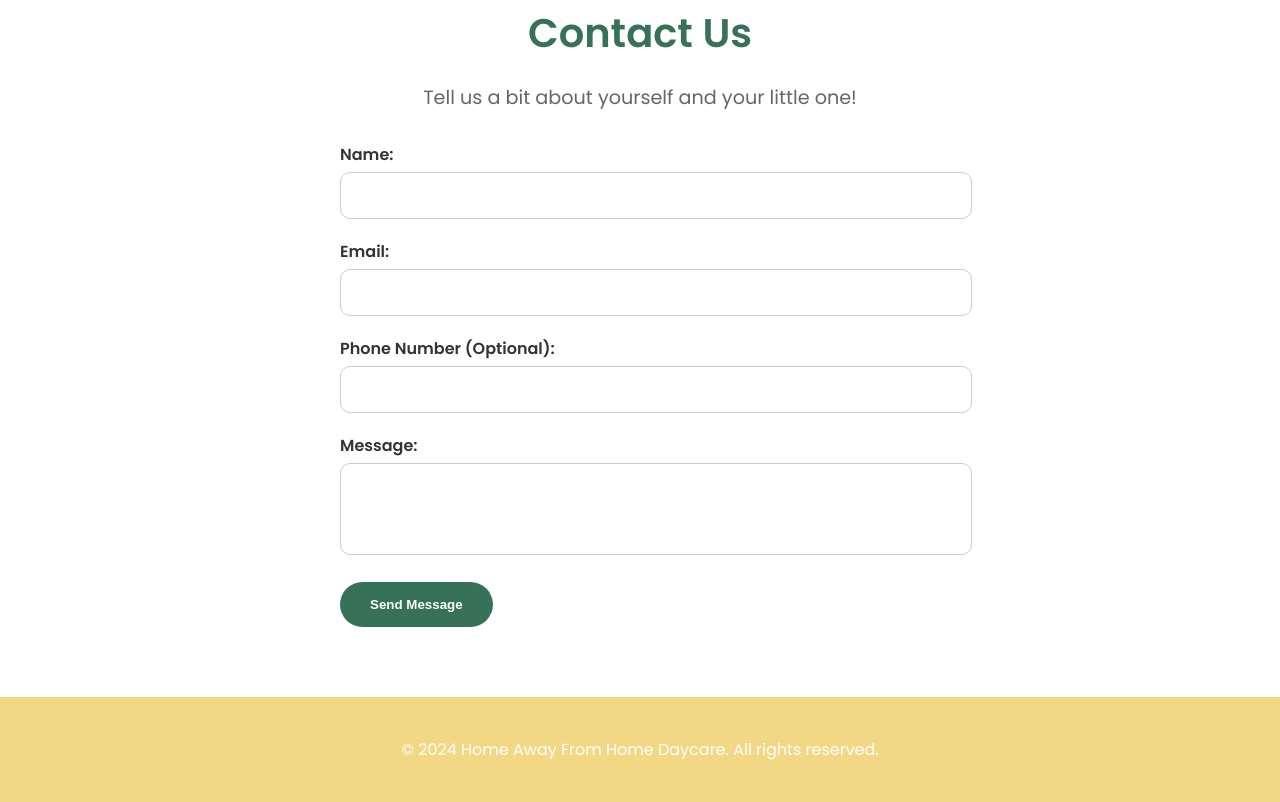
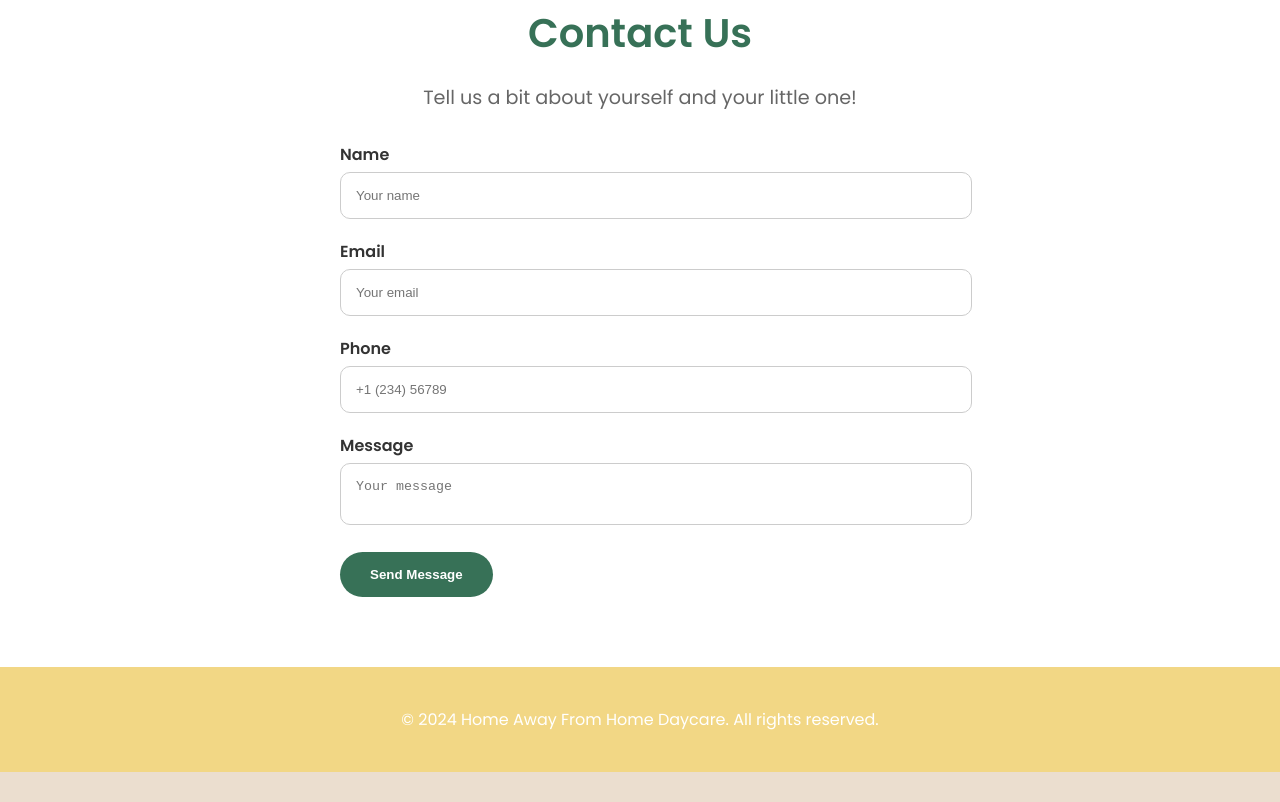
Before and after one commit to btimofeyev/daycare, a plain HTML site: page index.html in a window 1280 px wide. Shown: the part 2346-3148 px from the top of the page. After the commit the page ends 3118 px from the top, so only its background shows below. Drawn offline with Linux system fonts and the light colour scheme.

Commit message:
updated form

```diff
--- a/index.html
+++ b/index.html
@@ -129,18 +129,22 @@
           Tell us a bit about yourself and your little one!
         </p>
 
-        <form action="#" method="post" class="contact-form">
-          <label for="name">Name:</label>
-          <input type="text" id="name" name="name" required />
+        <form class="contact-form" action="https://api.web3forms.com/submit" method="POST">
+          <input type="hidden" name="access_key" value="015aa907-3619-479d-9dbb-0da12b558d49
+          <input type="hidden" name="subject" value="New Contact Form Submission for Daycare" />
+          <input type="hidden" name="from_name" value="Home Away From Home Daycare" />
+          <label for="name" class="form-label">Name</label>
+          <input id="name" name="name" class="form-input" placeholder="Your name" type="text" />
 
-          <label for="email">Email:</label>
-          <input type="email" id="email" name="email" required />
+          <label for="email" class="form-label">Email</label>
+          <input id="email" name="email" class="form-input" placeholder="Your email" type="email" />
 
-          <label for="phone">Phone Number (Optional):</label>
-          <input type="tel" id="phone" name="phone" />
+          <label for="phone" class="form-label">Phone</label>
+          <input id="phone" name="phone" class="form-input" placeholder="+1 (234) 56789" type="text" />
 
-          <label for="message">Message:</label>
-          <textarea id="message" name="message" rows="4" required></textarea>
+
+          <label for="message" class="form-label">Message</label>
+          <textarea class="form-textarea" id="message" name="message" placeholder="Your message"></textarea>
 
           <button type="submit" class="cta-button">Send Message</button>
         </form>
```
